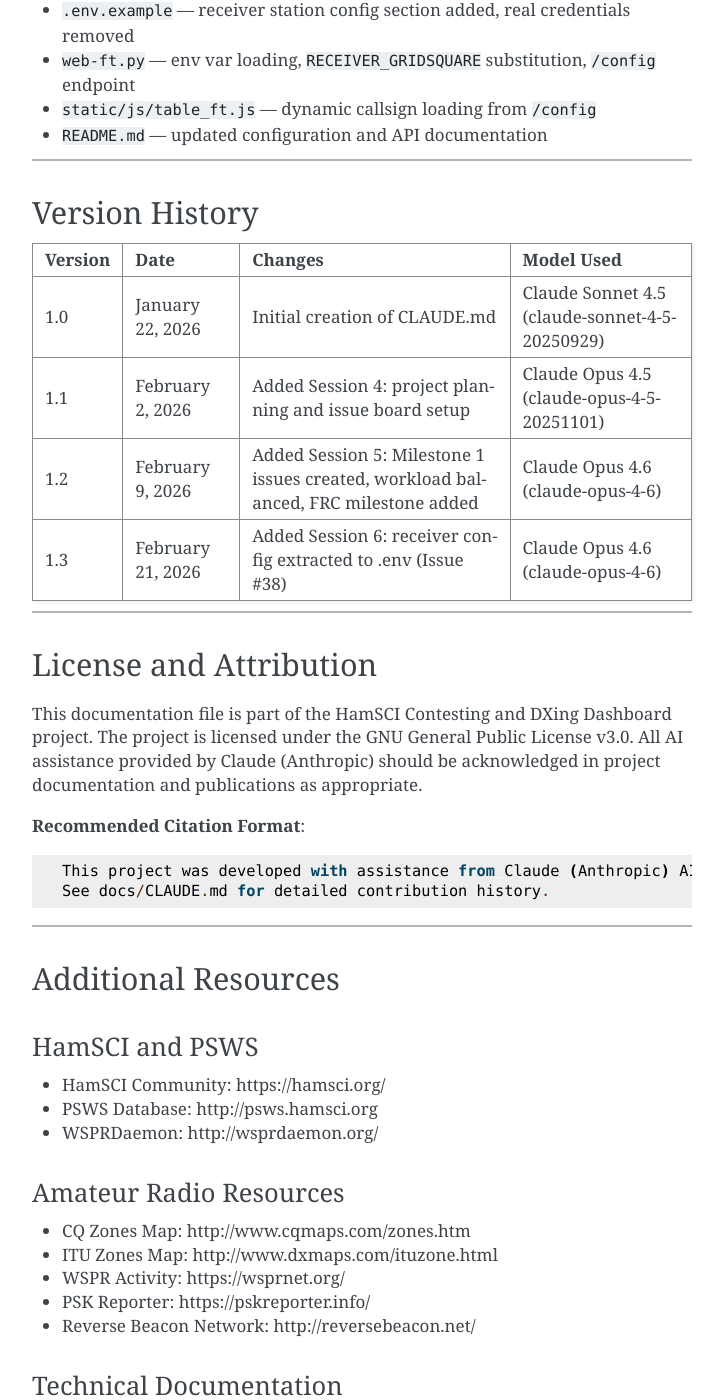
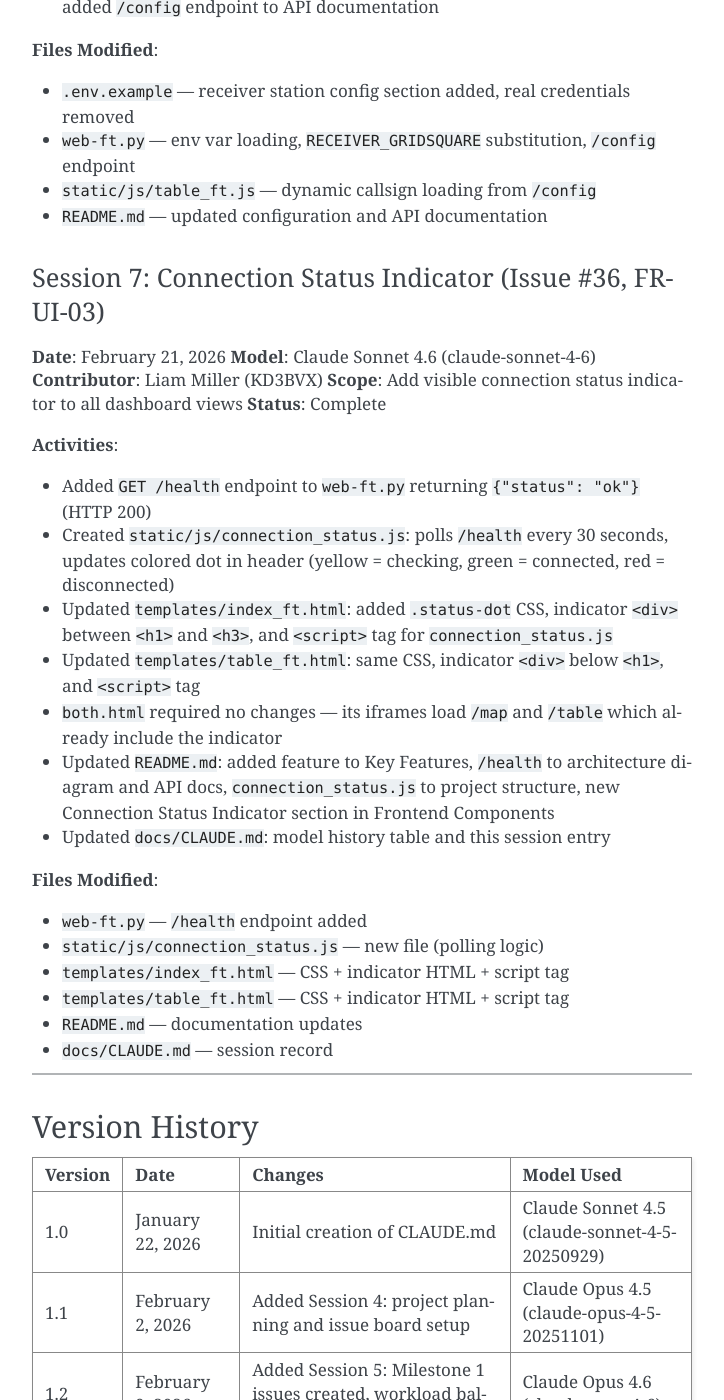
Before and after one commit to HamSCI/frc_contesting, a Sphinx documentation site: the page built from docs/CLAUDE.md, in a window 1280 px wide and 1400 px high, scrolled down 13001 px. Shown: the whole window, without its empty margins (388-1112 px from the left). Built offline with Sphinx 7.4.7, drawn with Linux system fonts in a browser that asks for light colours; pages that are not in the unit, such as notebooks, are missing from menus; some of the changed text lies outside the part shown.

Commit message:
Connection Status Indicator
Added "Connection Status: " at the top of both the map and table, with a small light to indicate the status. CLAUDE.md and README.md are also updated to reflect the changes. This is not pushed to the full develop branch because I am not sure how to check disconnectivity locally without the site crashing, because I have turned the .py off.

```diff
--- a/docs/CLAUDE.md
+++ b/docs/CLAUDE.md
@@ -30,11 +30,12 @@
 | February 2, 2026 | Claude Opus 4.5 | claude-opus-4-5-20251101 | Project planning, gap analysis, issue board setup | Nathaniel Frissell |
 | February 9, 2026 | Claude Opus 4.6 | claude-opus-4-6 | Milestone 1 issue creation, workload balancing, project board setup | Nathaniel Frissell |
 | February 21, 2026 | Claude Opus 4.6 | claude-opus-4-6 | Receiver config extraction to .env (Issue #38) | Liam Miller |
+| February 21, 2026 | Claude Sonnet 4.6 | claude-sonnet-4-6 | Connection status indicator in header (Issue #36, FR-UI-03) | Liam Miller |
 
 ### Current Model
 
-**Model**: Claude Opus 4.6
-**Model ID**: claude-opus-4-6
+**Model**: Claude Sonnet 4.6
+**Model ID**: claude-sonnet-4-6
 **Context Window**: Large (suitable for entire codebase analysis)
 
 ---
@@ -455,6 +456,30 @@
 - `static/js/table_ft.js` — dynamic callsign loading from `/config`
 - `README.md` — updated configuration and API documentation
 
+### Session 7: Connection Status Indicator (Issue #36, FR-UI-03)
+**Date**: February 21, 2026
+**Model**: Claude Sonnet 4.6 (claude-sonnet-4-6)
+**Contributor**: Liam Miller (KD3BVX)
+**Scope**: Add visible connection status indicator to all dashboard views
+**Status**: Complete
+
+**Activities**:
+- Added `GET /health` endpoint to `web-ft.py` returning `{"status": "ok"}` (HTTP 200)
+- Created `static/js/connection_status.js`: polls `/health` every 30 seconds, updates colored dot in header (yellow = checking, green = connected, red = disconnected)
+- Updated `templates/index_ft.html`: added `.status-dot` CSS, indicator `<div>` between `<h1>` and `<h3>`, and `<script>` tag for `connection_status.js`
+- Updated `templates/table_ft.html`: same CSS, indicator `<div>` below `<h1>`, and `<script>` tag
+- `both.html` required no changes — its iframes load `/map` and `/table` which already include the indicator
+- Updated `README.md`: added feature to Key Features, `/health` to architecture diagram and API docs, `connection_status.js` to project structure, new Connection Status Indicator section in Frontend Components
+- Updated `docs/CLAUDE.md`: model history table and this session entry
+
+**Files Modified**:
+- `web-ft.py` — `/health` endpoint added
+- `static/js/connection_status.js` — new file (polling logic)
+- `templates/index_ft.html` — CSS + indicator HTML + script tag
+- `templates/table_ft.html` — CSS + indicator HTML + script tag
+- `README.md` — documentation updates
+- `docs/CLAUDE.md` — session record
+
 ---
 
 ## Version History
@@ -465,6 +490,7 @@
 | 1.1 | February 2, 2026 | Added Session 4: project planning and issue board setup | Claude Opus 4.5 (claude-opus-4-5-20251101) |
 | 1.2 | February 9, 2026 | Added Session 5: Milestone 1 issues created, workload balanced, FRC milestone added | Claude Opus 4.6 (claude-opus-4-6) |
 | 1.3 | February 21, 2026 | Added Session 6: receiver config extracted to .env (Issue #38) | Claude Opus 4.6 (claude-opus-4-6) |
+| 1.4 | February 21, 2026 | Added Session 7: connection status indicator (Issue #36, FR-UI-03) | Claude Sonnet 4.6 (claude-sonnet-4-6) |
 
 ---
 
--- a/web-ft.py
+++ b/web-ft.py
@@ -423,6 +423,11 @@
         "receiver_gridsquare": RECEIVER_GRIDSQUARE,
     })
 
+@app.route('/health')
+def health():
+    """Lightweight health check endpoint for frontend connection status monitoring."""
+    return jsonify({"status": "ok"})
+
 @app.route('/table')
 def table():
     """
```
Also changed, not shown: README.md (+40 -4 lines), static/js/connection_status.js (added, +26 -0 lines), 2 other files.
